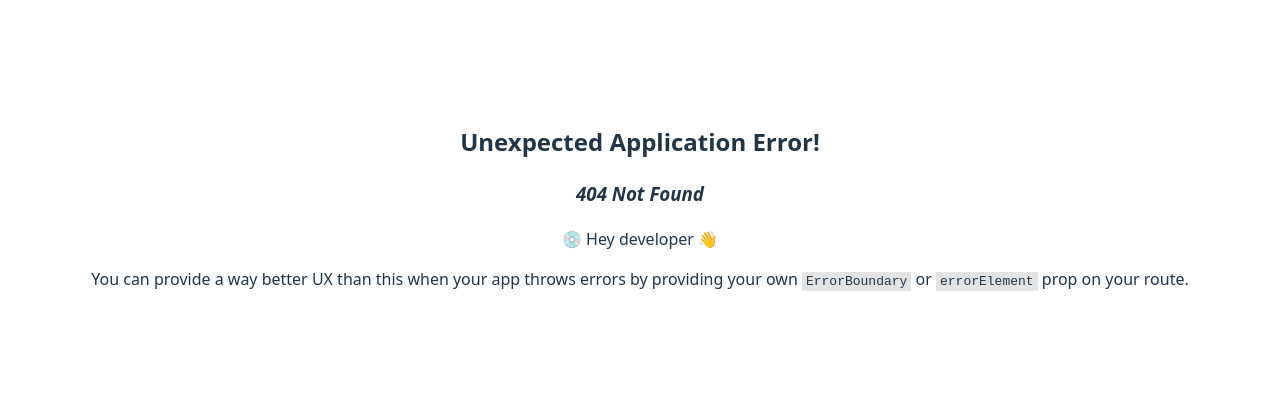
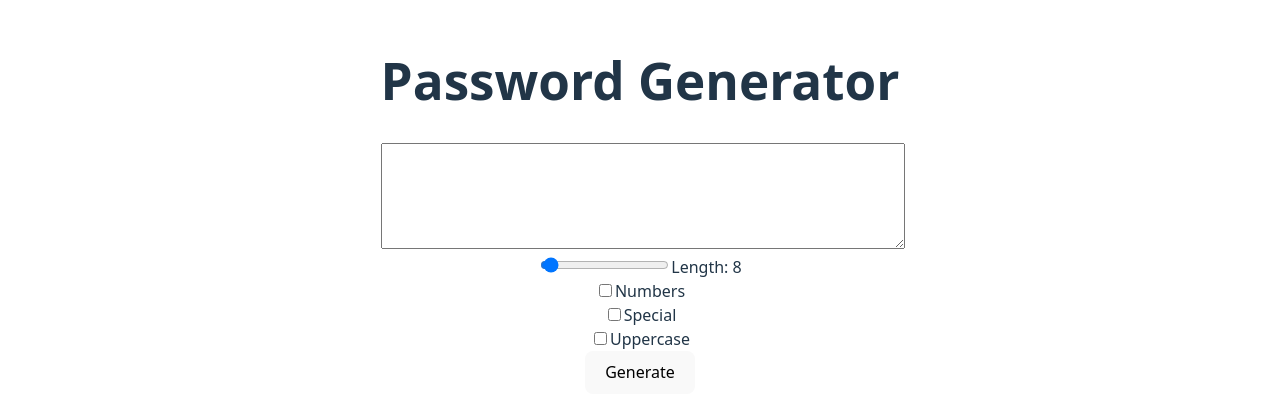
Before and after one commit to behalnihal/frontend-projects, a React (Vite) app: page /password-generator in a window 1280 px wide. Before the commit this address had no page. Shown: the part 194-610 px from the top of the page. Built offline with nearby package versions, Linux system fonts and the light colour scheme.

Commit message:
feat: add password generator

```diff
--- a/src/App.jsx
+++ b/src/App.jsx
@@ -7,6 +7,9 @@ function App() {
       <button>
         <NavLink to="/stopwatch">Stopwatch</NavLink>
       </button>
+      <button>
+        <NavLink to="/password-generator">Password Generator</NavLink>
+      </button>
     </div>
   );
 }
--- /dev/null
+++ b/src/components/PasswordGenerator/PasswordGenerator.jsx
@@ -0,0 +1,90 @@
+import { useState } from "react";
+
+const PasswordGenerator = () => {
+  const [password, setPassword] = useState("");
+  const [length, setLength] = useState(8);
+
+  const [isNumAllowed, setIsNumAllowed] = useState(false);
+  const [isSpecialAllowed, setIsSpecialAllowed] = useState(false);
+  const [isUpperAllowed, setIsUpperAllowed] = useState(false);
+
+  const lower = "abcdefghijklmnopqrstuvwxyz";
+  const upper = "ABCDEFGHIJKLMNOPQRSTUVWXYZ";
+  const special = "!@#$%^&*()_+-=[]{}|;:,.<>?";
+  let numbers = "0123456789";
+  function generate(length) {
+    let allChars = lower;
+    let generatedPassword = "";
+    if (isNumAllowed) {
+      allChars += numbers;
+    }
+    if (isSpecialAllowed) {
+      allChars += special;
+    }
+    if (isUpperAllowed) {
+      allChars += upper;
+    }
+    for (let i = 0; i < length; i++) {
+      let index = Math.floor(Math.random() * allChars.length);
+      generatedPassword += allChars[index];
+    }
+    setPassword(generatedPassword);
+  }
+  return (
+    <div>
+      <h1>Password Generator</h1>
+      <div>
+        <div>
+          <textarea
+            type="password"
+            readOnly
+            value={password}
+            style={{ width: "100%", height: "100px" }}
+          ></textarea>
+        </div>
+        <div>
+          <input
+            type="range"
+            min={6}
+            max={100}
+            value={length}
+            onChange={(e) => setLength(e.target.value)}
+          ></input>
+          <label htmlFor="length">Length: {length}</label>
+        </div>
+        <div>
+          <input
+            type="checkbox"
+            id="isNumAllowed"
+            checked={isNumAllowed}
+            onChange={() => setIsNumAllowed(!isNumAllowed)}
+          ></input>
+          <label htmlFor="isNumAllowed">Numbers</label>
+        </div>
+        <div>
+          <input
+            type="checkbox"
+            id="isSpecialAllowed"
+            checked={isSpecialAllowed}
+            onChange={() => setIsSpecialAllowed(!isSpecialAllowed)}
+          ></input>
+          <label htmlFor="isSpecialAllowed">Special</label>
+        </div>
+        <div>
+          <input
+            type="checkbox"
+            id="isUpperAllowed"
+            checked={isUpperAllowed}
+            onChange={() => setIsUpperAllowed(!isUpperAllowed)}
+          ></input>
+          <label htmlFor="isUpperAllowed">Uppercase</label>
+        </div>
+        <div>
+          <button onClick={() => generate(length)}>Generate</button>
+        </div>
+      </div>
+    </div>
+  );
+};
+
+export default PasswordGenerator;
--- a/src/main.jsx
+++ b/src/main.jsx
@@ -4,6 +4,7 @@ import "./index.css";
 import App from "./App.jsx";
 import { createBrowserRouter, RouterProvider } from "react-router";
 import Stopwatch from "./components/Stopwatch/Stopwatch.jsx";
+import PasswordGenerator from "./components/PasswordGenerator/PasswordGenerator.jsx";
 
 const router = createBrowserRouter([
   {
@@ -14,6 +15,10 @@ const router = createBrowserRouter([
     path: "/stopwatch",
     element: <Stopwatch />,
   },
+  {
+    path: "/password-generator",
+    element: <PasswordGenerator />,
+  },
 ]);
 
 createRoot(document.getElementById("root")).render(
```
